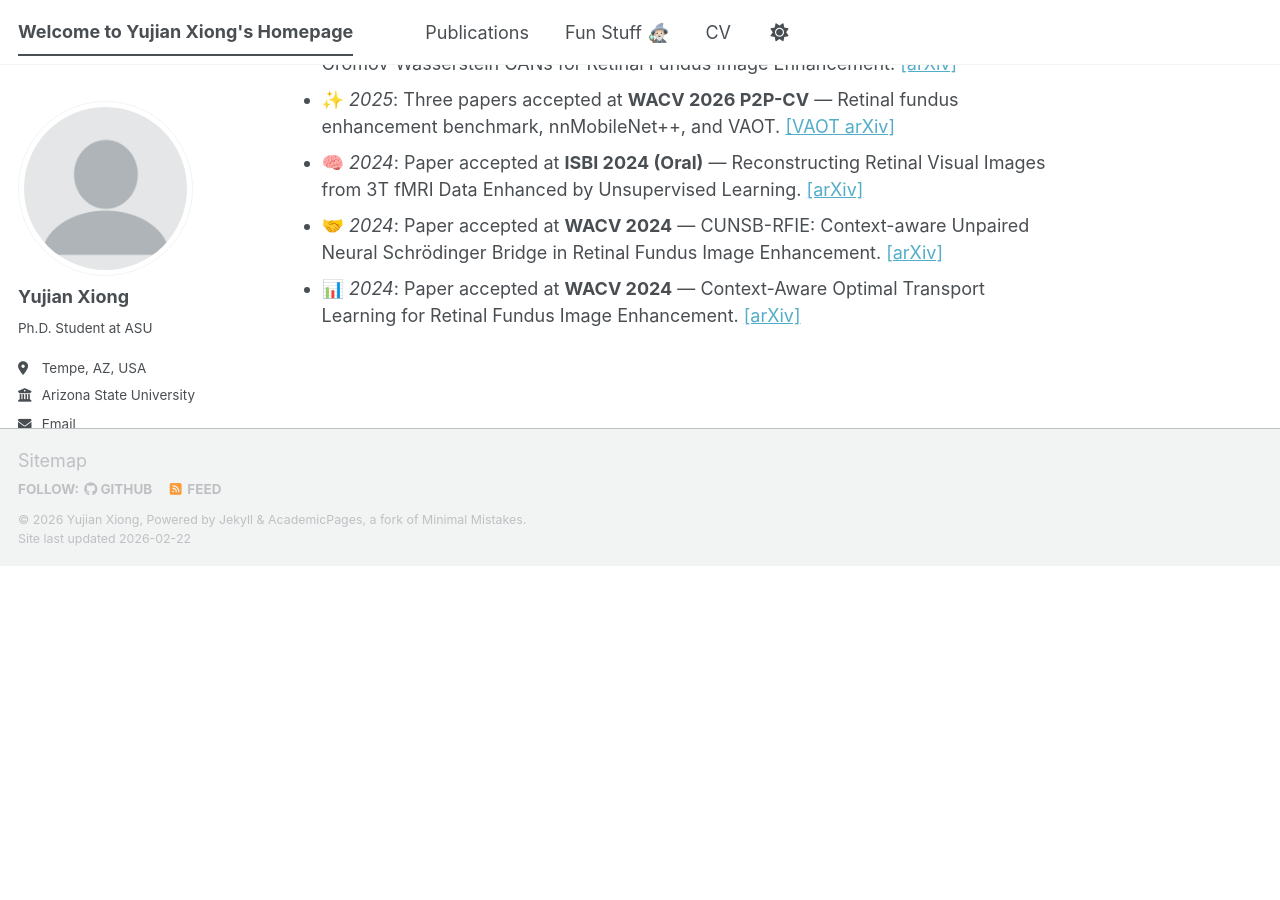
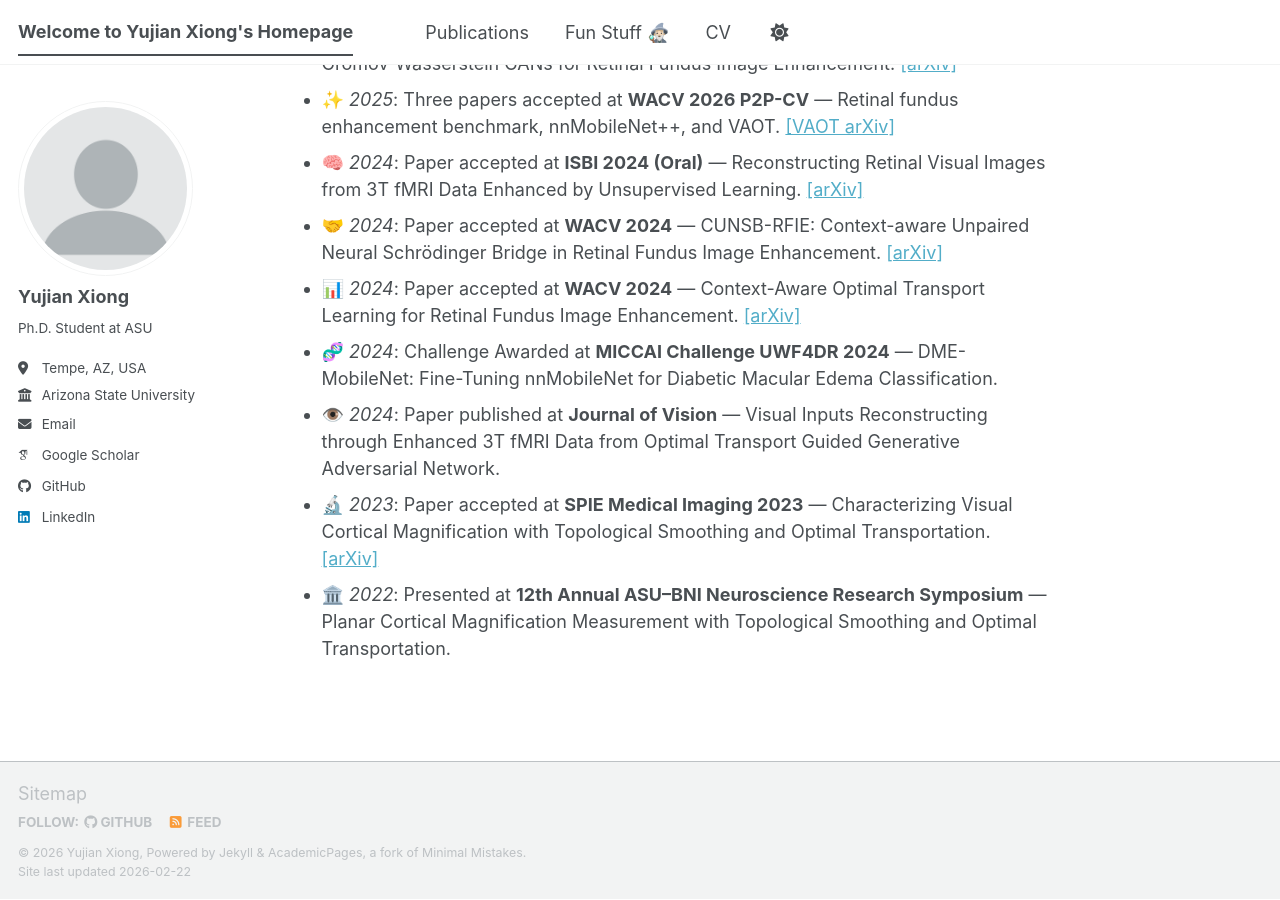
Before and after one commit to PigeonXiong/PigeonXiong.github.io, a Jekyll site: the page built from _pages/about.md, in a window 1280 px wide and 900 px high, scrolled down 672 px. Built offline with Jekyll 4.4.1, drawn with Linux system fonts in a browser that asks for light colours; some web fonts are replaced; a script bundle is joined from its source files by our own code; library files that are not in the unit come from our copies; before the commit the page ends 1239 px from its top, so only the background shows below that.

Commit message:
Add new achievements and publications to about.md

```diff
--- a/_pages/about.md
+++ b/_pages/about.md
@@ -26,3 +26,7 @@ I received my M.S. from UC San Diego and B.S. in Physics from Fudan University.
 * 🧠 *2024*: Paper accepted at **ISBI 2024 (Oral)** — Reconstructing Retinal Visual Images from 3T fMRI Data Enhanced by Unsupervised Learning. [[arXiv]](https://arxiv.org/abs/2404.05107)
 * 🤝 *2024*: Paper accepted at **WACV 2024** — CUNSB-RFIE: Context-aware Unpaired Neural Schrödinger Bridge in Retinal Fundus Image Enhancement. [[arXiv]](https://arxiv.org/abs/2409.10966)
 * 📊 *2024*: Paper accepted at **WACV 2024** — Context-Aware Optimal Transport Learning for Retinal Fundus Image Enhancement. [[arXiv]](https://arxiv.org/abs/2409.07862)
+* 🧬 *2024*: Challenge Awarded at **MICCAI Challenge UWF4DR 2024** — DME-MobileNet: Fine-Tuning nnMobileNet for Diabetic Macular Edema Classification.
+* 👁️ *2024*: Paper published at **Journal of Vision** — Visual Inputs Reconstructing through Enhanced 3T fMRI Data from Optimal Transport Guided Generative Adversarial Network.
+* 🔬 *2023*: Paper accepted at **SPIE Medical Imaging 2023** — Characterizing Visual Cortical Magnification with Topological Smoothing and Optimal Transportation. [[arXiv]](https://arxiv.org/abs/2404.06505)
+* 🏛️ *2022*: Presented at **12th Annual ASU–BNI Neuroscience Research Symposium** — Planar Cortical Magnification Measurement with Topological Smoothing and Optimal Transportation.
```
